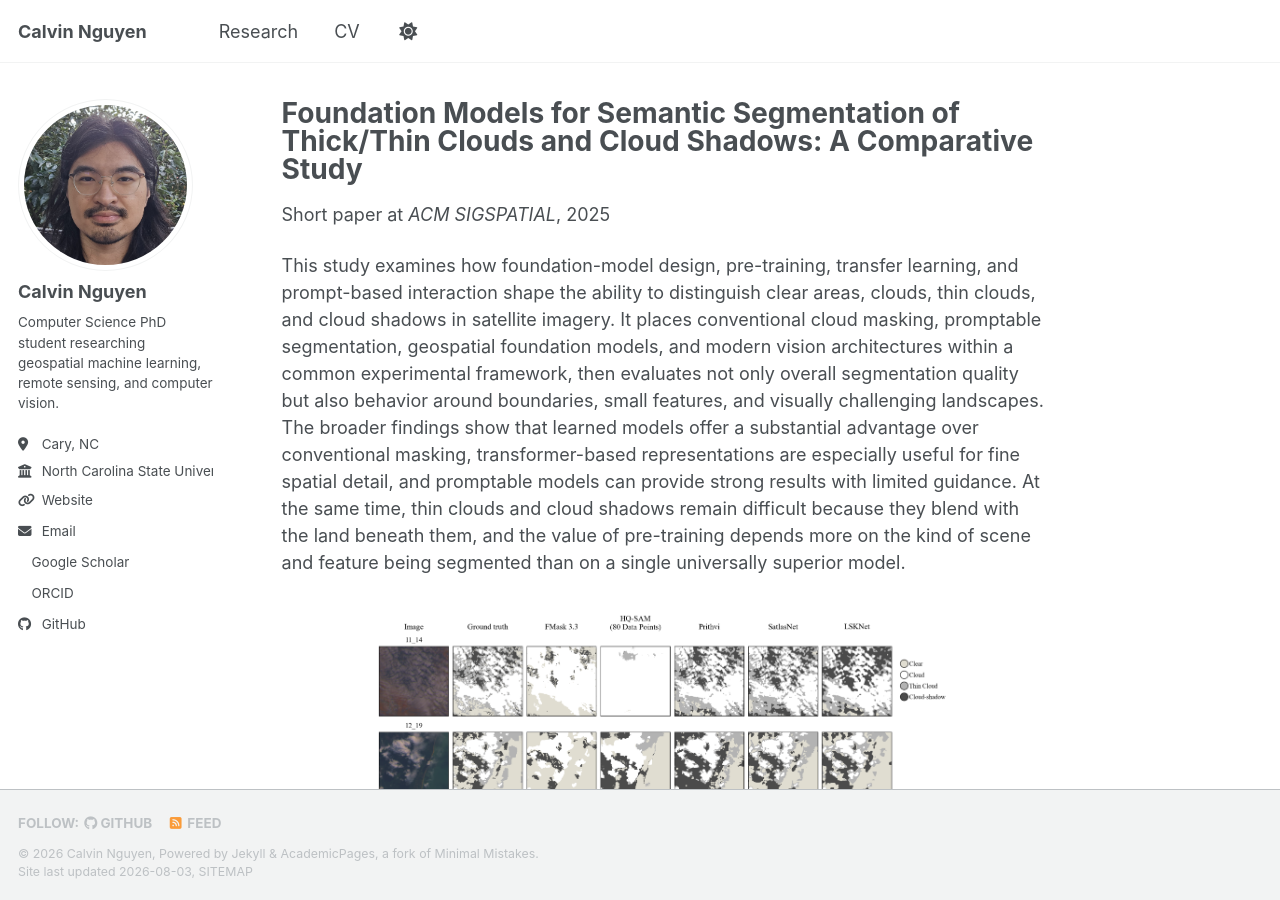
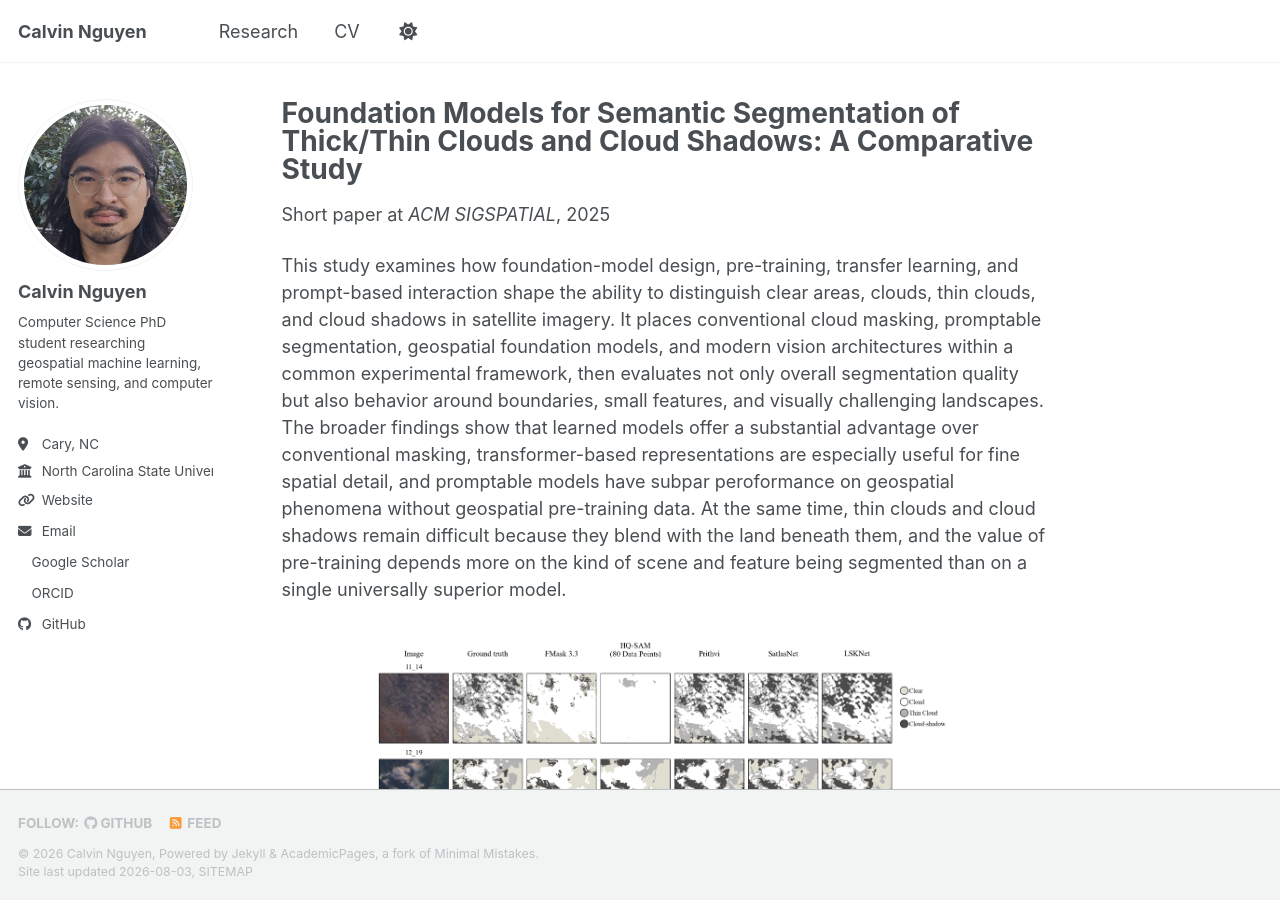
Before and after one commit to cvnguye3-ncsu/cvnguye3-ncsu.github.io, a Jekyll site: the page built from _publications/2025-01-01-foundation-models-cloud-segmentation.md, in a window 1280 px wide and 900 px high. Built offline with Jekyll 4.4.1, drawn with Linux system fonts in a browser that asks for light colours; a style sheet for code colours, icons or effects is not loaded.

Commit message:
minor updates to publication text

```diff
--- a/_publications/2025-01-01-foundation-models-cloud-segmentation.md
+++ b/_publications/2025-01-01-foundation-models-cloud-segmentation.md
@@ -3,7 +3,7 @@ title: "Foundation Models for Semantic Segmentation of Thick/Thin Clouds and Clo
 collection: publications
 category: conferences
 permalink: /publication/foundation-models-cloud-segmentation-comparative-study
-excerpt: "This study examines how foundation-model design, pre-training, transfer learning, and prompt-based interaction shape the ability to distinguish clear areas, clouds, thin clouds, and cloud shadows in satellite imagery. It places conventional cloud masking, promptable segmentation, geospatial foundation models, and modern vision architectures within a common experimental framework, then evaluates not only overall segmentation quality but also behavior around boundaries, small features, and visually challenging landscapes. The broader findings show that learned models offer a substantial advantage over conventional masking, transformer-based representations are especially useful for fine spatial detail, and promptable models can provide strong results with limited guidance. At the same time, thin clouds and cloud shadows remain difficult because they blend with the land beneath them, and the value of pre-training depends more on the kind of scene and feature being segmented than on a single universally superior model."
+excerpt: "This study examines how foundation-model design, pre-training, transfer learning, and prompt-based interaction shape the ability to distinguish clear areas, clouds, thin clouds, and cloud shadows in satellite imagery. It places conventional cloud masking, promptable segmentation, geospatial foundation models, and modern vision architectures within a common experimental framework, then evaluates not only overall segmentation quality but also behavior around boundaries, small features, and visually challenging landscapes. The broader findings show that learned models offer a substantial advantage over conventional masking, transformer-based representations are especially useful for fine spatial detail, and promptable models have subpar peroformance on geospatial phenomena without geospatial pre-training data. At the same time, thin clouds and cloud shadows remain difficult because they blend with the land beneath them, and the value of pre-training depends more on the kind of scene and feature being segmented than on a single universally superior model."
 date: 2025-11-03
 venue: "ACM SIGSPATIAL"
 status: "Short paper at"
```
Also changed, not shown: _publications/2026-01-01-geospatial-foundation-models-cloud-segmentation.md (+1 -1 lines).
